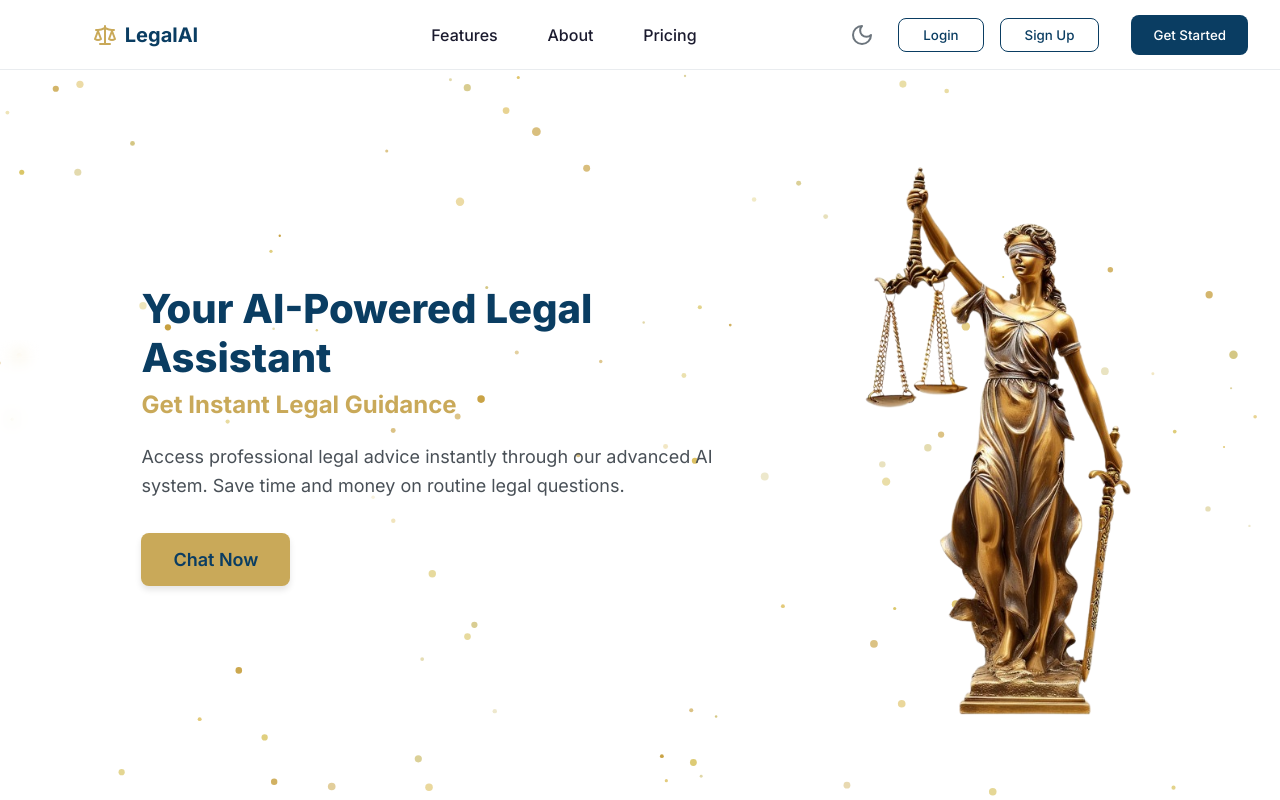
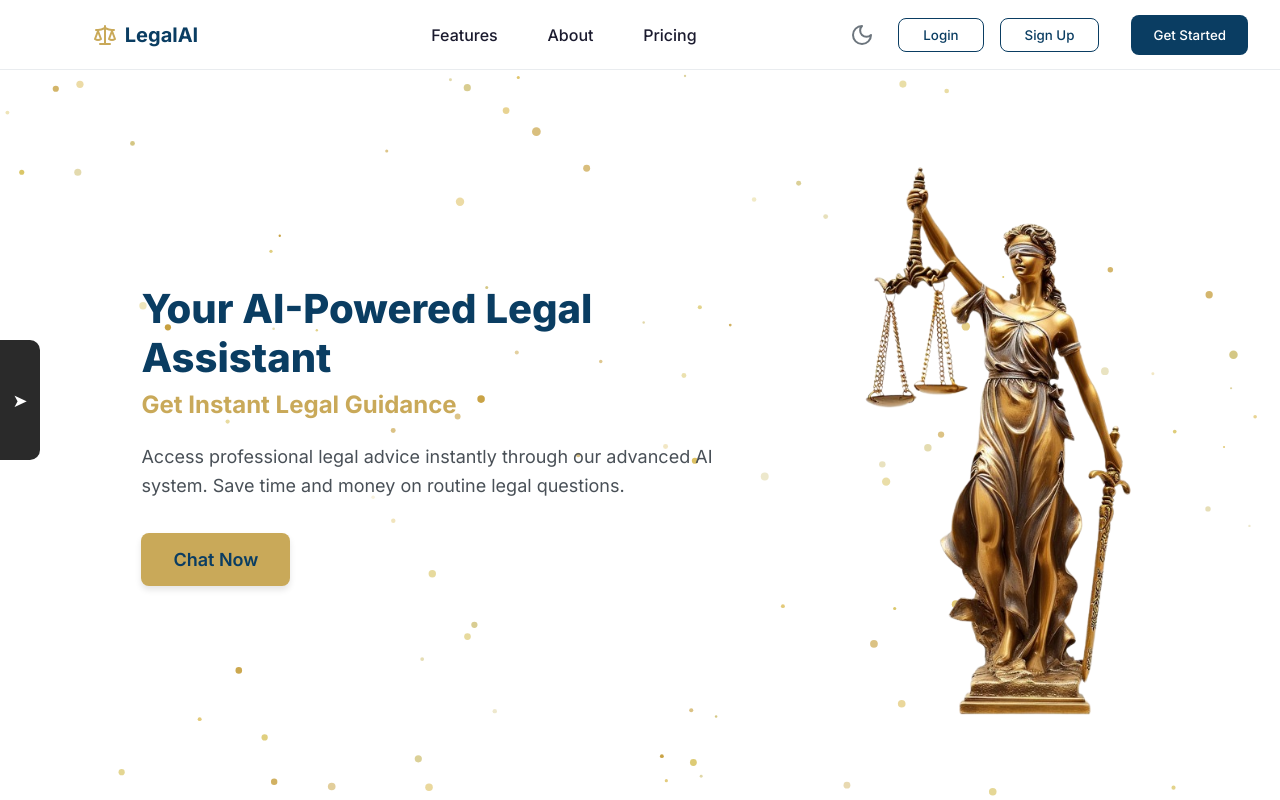
Before and after one commit to cscoPragya/AIChatbotFrontend, a React (Vite) app: page / in a window 1280 px wide. Built offline with nearby package versions, Linux system fonts and the light colour scheme.

Commit message:
modified

```diff
--- a/src/App.css
+++ b/src/App.css
@@ -2027,15 +2027,28 @@ position: relative;
   transform: translateY(-50%);
   width: 40px;
   height: 120px;
-  background: rgba(255, 255, 255, 0.1);
+  background: #2A2A2A;
   backdrop-filter: blur(8px);
   border-radius: 0 10px 10px 0;
   display: flex;
   align-items: center;
   justify-content: center;
   cursor: pointer;
-  transition: width 0.3s ease-in-out;
+  transition: width 0.3s ease-in-out, background 0.3s ease-in-out;
   overflow: hidden;
+  color: white;
+}
+
+/* Adjust for Light Mode */
+/* .light .SideBar2 {
+  background: rgba(0, 0, 0, 0.1); /* Darker background for light theme */
+  /* color: white;
+} */ */
+
+/* Adjust for Dark Mode */
+ .SideBar2 {
+  background: rgba(255, 255, 255, 0.1);
+  color: white;
 }
 
 .SideBar2:hover {
@@ -2048,30 +2061,38 @@ position: relative;
   opacity: 0;
   transition: opacity 0.3s ease-in-out;
   padding: 10px;
-  color: white;
   font-size: 14px;
   font-weight: bold;
   text-align: center;
 }
 
+/* Light Mode - Text Color */
+body.light .SideBar2-content {
+  color: white;
+}
+
+/* Dark Mode - Text Color */
+body.dark .SideBar2-content {
+  color: white;
+}
+
+ .SideBar2-content span{
+  color: #2563eb;
+}
 .SideBar2:hover .SideBar2-content {
   opacity: 1;
 }
 
-/* Arrow Hidden on Hover */
+/* Hide Arrow on Hover */
 .SideBar2-arrow {
   position: absolute;
-  color: white;
+  color: inherit; /* Inherit theme color */
   font-size: 18px;
-  transition: opacity 0.3s ease-in-out;
+  transition: transform 0.3s ease-in-out, opacity 0.3s ease-in-out;
 }
 
 .SideBar2:hover .SideBar2-arrow {
-  opacity: 0; /* 👈 Arrow Hidden */
-}
-
-.SideBar2 span {
-  color: #ffcc00;
+  opacity: 0; /* Hide arrow on hover */
 }
 
 /* Mobile Me Hide Karna */
```
